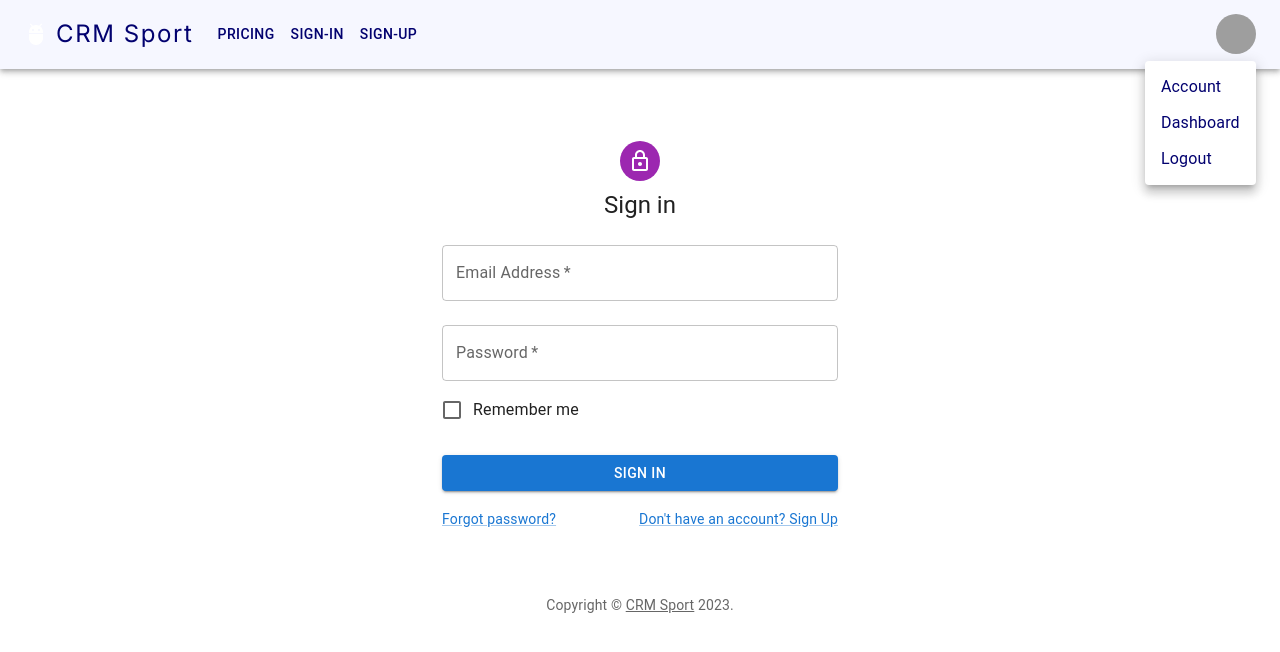
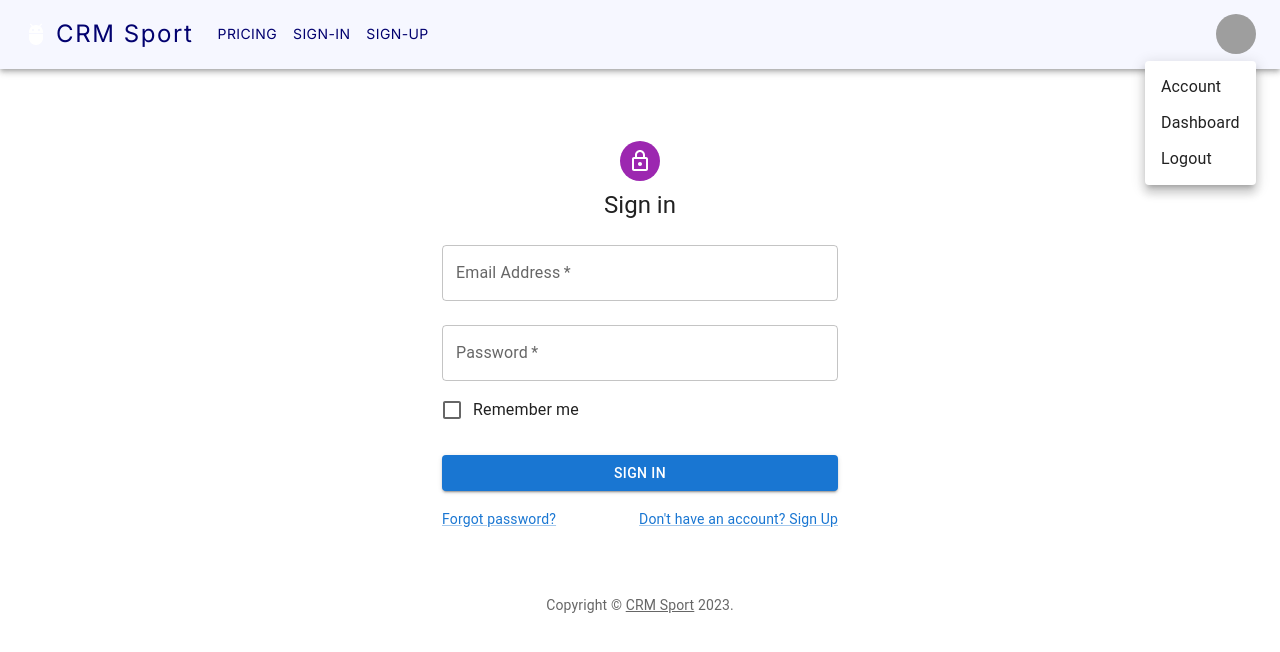
Before and after one commit to Jezekael/crm_sports_app, a React (Create React App) app: page /Sign-in in a window 1280 px wide. Both pictures are taken after a click on the button "Open settings". Shown: the top 652 px of the page. Built offline with nearby package versions, Linux system fonts and the light colour scheme; grey boxes are pictures that could not be loaded.

Commit message:
Some UI improvment

```diff
--- a/src/App.js
+++ b/src/App.js
@@ -102,8 +102,8 @@ function ResponsiveAppBar() {
                 }}
               >
                 {pages.map((page) => (
-                  <MenuItem sx={{ background: '#f6f7ff' }} key={page} onClick={handleCloseNavMenu}>
-                    <Typography textAlign="center">{page}</Typography>
+                  <MenuItem key={page} onClick={handleCloseNavMenu}>
+                    <Typography textAlign="center" sx={{ fontFamily: 'Inter', fontWeight: 300 }}>{page}</Typography>
                   </MenuItem>
                 ))}
               </Menu>
@@ -132,7 +132,7 @@ function ResponsiveAppBar() {
                 <Button
                   key={page}
                   onClick={handleCloseNavMenu}
-                  sx={{ my: 2, color: appBarTextColor, display: 'block' }}
+                  sx={{ my: 2, color: appBarTextColor, fontFamily: "Inter", fontWeight: 300, display: 'block' }}
                   component={Link}
                   to={pathPages[pages.indexOf(page)]}
                 >
@@ -165,7 +165,7 @@ function ResponsiveAppBar() {
               >
                 {settings.map((setting) => (
                   <MenuItem key={setting} component={Link} to={pathSettings[settings.indexOf(setting)]} onClick={handleCloseUserMenu}>
-                    <Typography textAlign="center" sx={{ color: appBarTextColor }} >{setting}</Typography>
+                    <Typography textAlign="center" >{setting}</Typography>
                   </MenuItem>
                 ))}
               </Menu>
```
